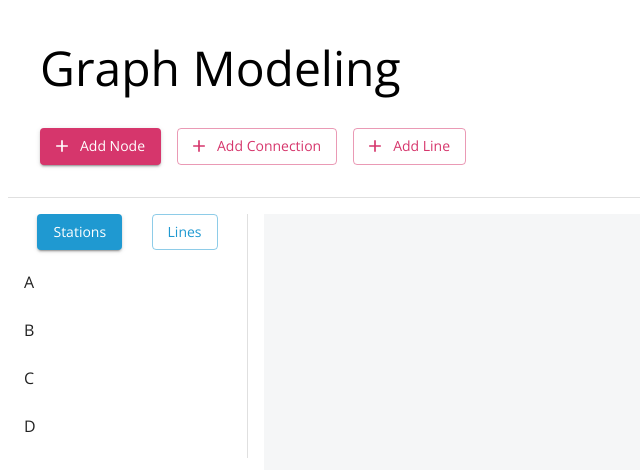
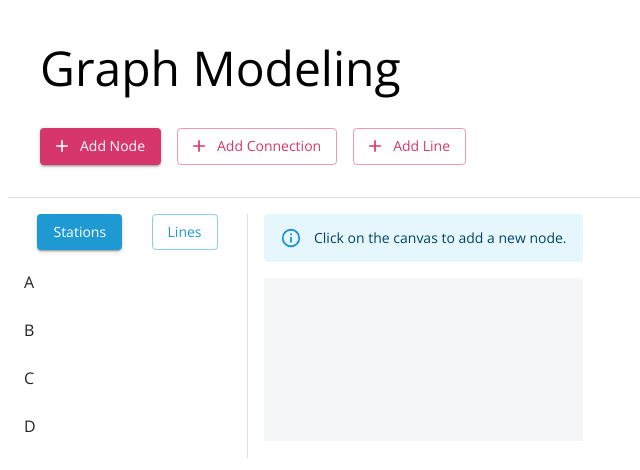
Before and after one commit to BernardMoy/react-map, a React (Vite) app: page / in a window 1280 px wide. Both pictures are taken after a click on the button "Add Node". Shown: the top 470 px of the page, without its empty margins (0-640 px from the left). Built offline with nearby package versions, Linux system fonts and the light colour scheme.

Commit message:
Content alert message when selected add node or add edge mode

```diff
--- a/src/components/Content.tsx
+++ b/src/components/Content.tsx
@@ -1,6 +1,35 @@
-import { Box } from "@mui/material";
+import { Alert, Box } from "@mui/material";
 import GraphView from "./GraphView";
+import { useContext } from "react";
+import { ContentContext } from "../pages/Home";
+import { CONTENT_MARGIN } from "./Values";
 
 export default function Content() {
-  return <GraphView />;
+  // get the context
+  const {
+    nodes,
+    setNodes,
+    edges,
+    setEdges,
+    addNodeSelected,
+    setAddNodeSelected,
+    addEdgeSelected,
+    setAddEdgeSelected,
+  } = useContext(ContentContext);
+
+  return (
+    <Box display="flex" flexDirection="column" gap={CONTENT_MARGIN}>
+      {/* When add node or add edge selected is active, display an alert */}
+      {addNodeSelected && (
+        <Alert severity="info">Click on the canvas to add a new node.</Alert>
+      )}
+
+      {addEdgeSelected && (
+        <Alert severity="info">Click on a node to add an edge.</Alert>
+      )}
+
+      {/* Main graph */}
+      <GraphView />
+    </Box>
+  );
 }
--- a/src/components/GraphView.tsx
+++ b/src/components/GraphView.tsx
@@ -10,7 +10,16 @@ import { ContentContext } from "../pages/Home";
 
 export default function GraphView() {
   // get the context
-  const { nodes, setNodes, edges, setEdges } = useContext(ContentContext);
+  const {
+    nodes,
+    setNodes,
+    edges,
+    setEdges,
+    addNodeSelected,
+    setAddNodeSelected,
+    addEdgeSelected,
+    setAddEdgeSelected,
+  } = useContext(ContentContext);
 
   const ref = useRef<HTMLDivElement>(null);
 
--- a/src/pages/Home.tsx
+++ b/src/pages/Home.tsx
@@ -34,6 +34,10 @@ interface ContentContextProps {
   setNodes: React.Dispatch<React.SetStateAction<DataSet<Node>>>;
   edges: DataSet<Edge>;
   setEdges: React.Dispatch<React.SetStateAction<DataSet<Edge>>>;
+  addNodeSelected: boolean;
+  setAddNodeSelected: React.Dispatch<React.SetStateAction<boolean>>;
+  addEdgeSelected: boolean;
+  setAddEdgeSelected: React.Dispatch<React.SetStateAction<boolean>>;
 }
 
 // create the contexts here and initialise them with values
@@ -56,6 +60,10 @@ export const ContentContext = createContext<ContentContextProps>({
   setNodes: () => {},
   edges: new DataSet<Edge>([]),
   setEdges: () => {},
+  addNodeSelected: false,
+  setAddNodeSelected: () => {},
+  addEdgeSelected: false,
+  setAddEdgeSelected: () => {},
 });
 
 // main function
@@ -144,6 +152,10 @@ export default function Home() {
               setNodes,
               edges,
               setEdges,
+              addNodeSelected,
+              setAddNodeSelected,
+              addEdgeSelected,
+              setAddEdgeSelected,
             }}
           >
             <Content />
```
